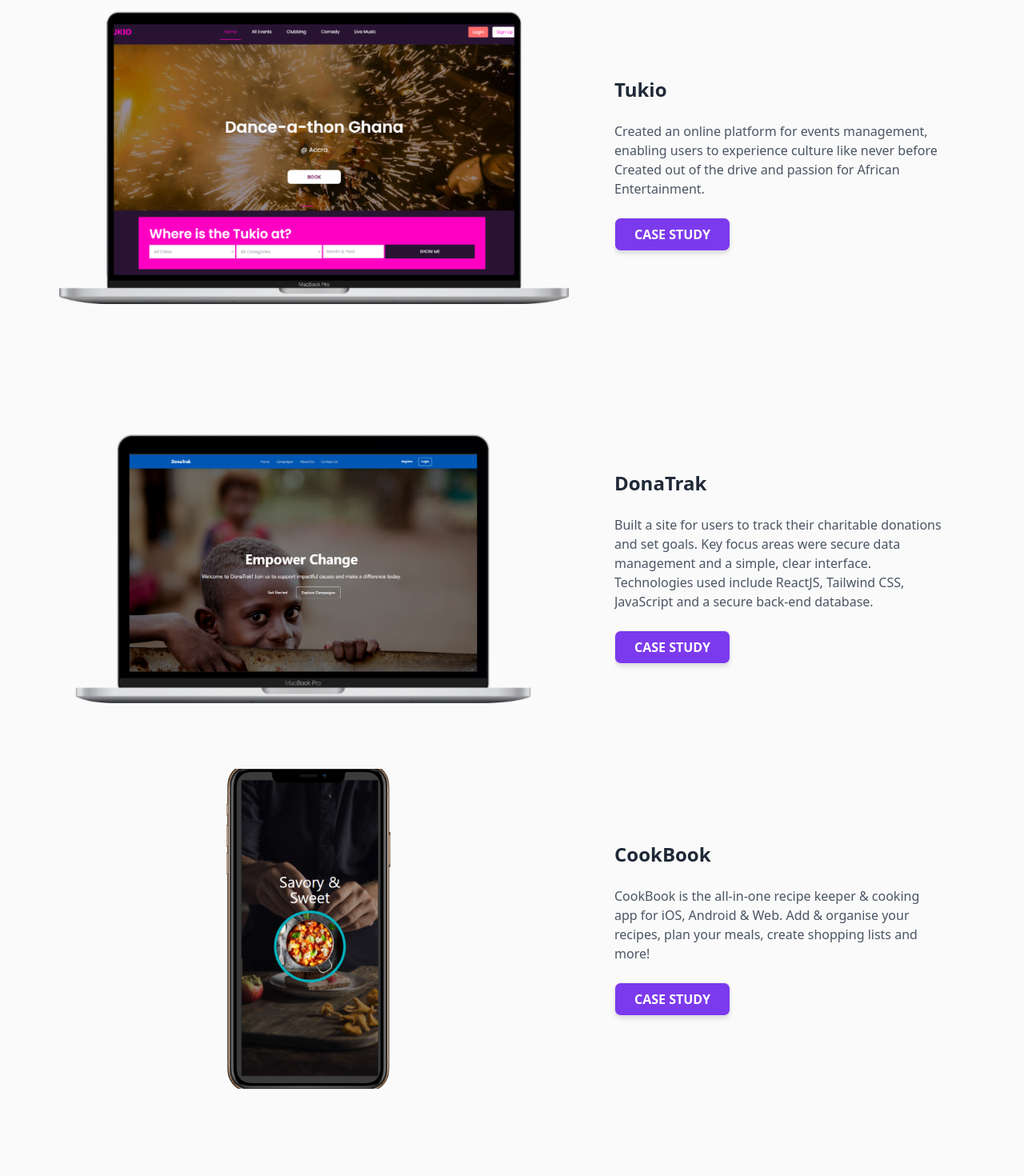
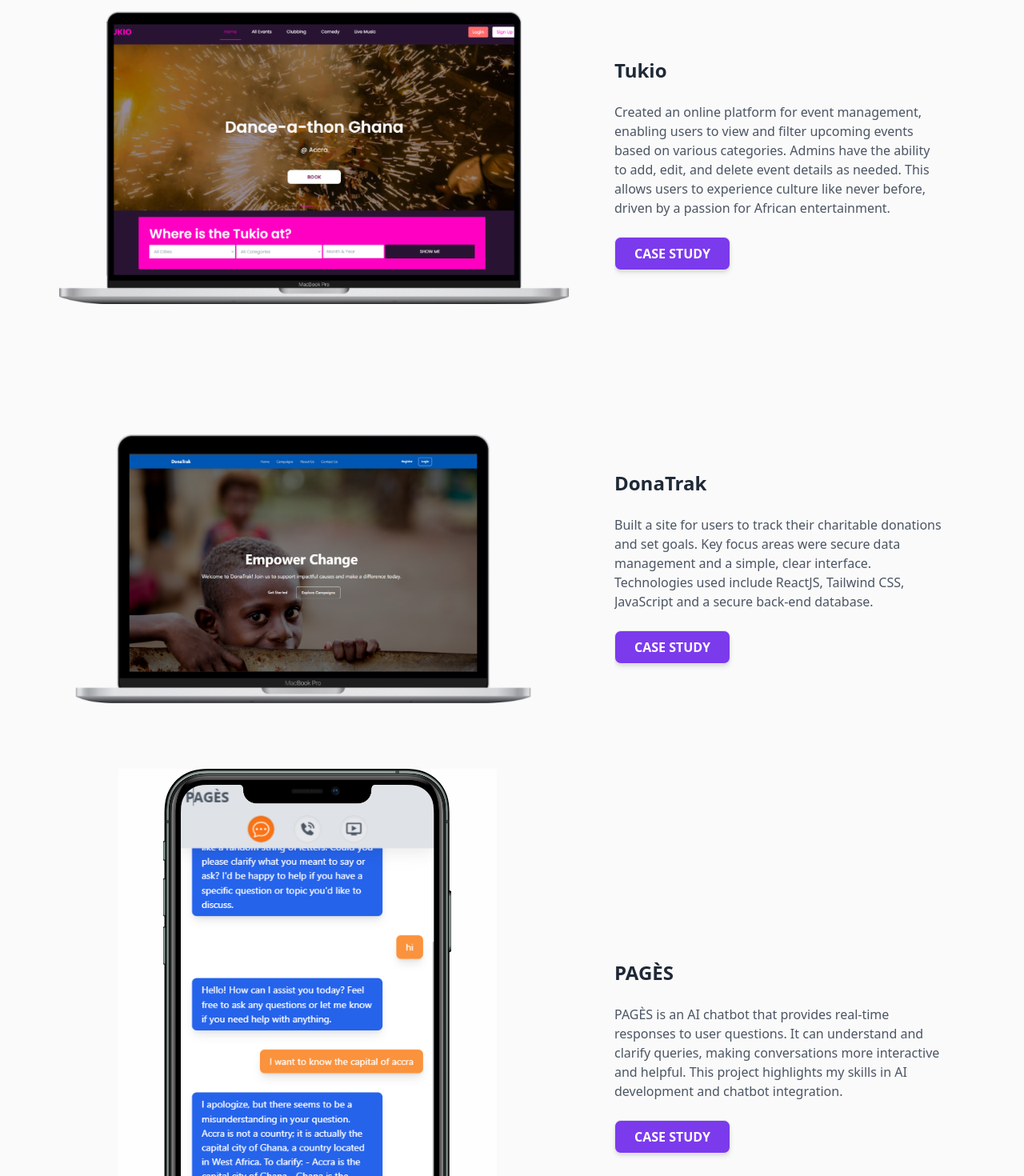
Before and after one commit to samankwah/portfolio-main, a React (Vite) app: page / in a window 1280 px wide. Shown: the part 3140-4610 px from the top of the page at 80% size. Built offline with nearby package versions, Linux system fonts and the light colour scheme; no server answers.

Commit message:
refactor

```diff
--- a/src/pages/portfolio/data-placeholder.js
+++ b/src/pages/portfolio/data-placeholder.js
@@ -171,7 +171,7 @@
     {
       projectName: "Tukio",
       description:
-        "Created an online platform for events management, enabling users to experience culture like never before Created out of the drive and passion for African Entertainment.",
+        "Created an online platform for event management, enabling users to view and filter upcoming events based on various categories. Admins have the ability to add, edit, and delete event details as needed. This allows users to experience culture like never before, driven by a passion for African entertainment.",
       contribution:
         "Developed the backend infrastructure, managed the database, and implemented video streaming capabilities.",
       skills: "Node.js, MongoDB, Express",
@@ -195,9 +195,9 @@
       endDate: "August 2020",
     },
     {
-      projectName: "CookBook",
+      projectName: "PAGÈS",
       description:
-        "CookBook is the all-in-one recipe keeper & cooking app for iOS, Android & Web. Add & organise your recipes, plan your meals, create shopping lists and more!",
+        "PAGÈS is an AI chatbot that provides real-time responses to user questions. It can understand and clarify queries, making conversations more interactive and helpful. This project highlights my skills in AI development and chatbot integration.",
       contribution:
         "Designed the frontend, integrated a payment gateway, and optimized the site for performance and security.",
       skills: "React, Node.js, Stripe API",
```
Also changed, not shown: src/assets/images/project 6.png, src/assets/images/project 7.png (added).
